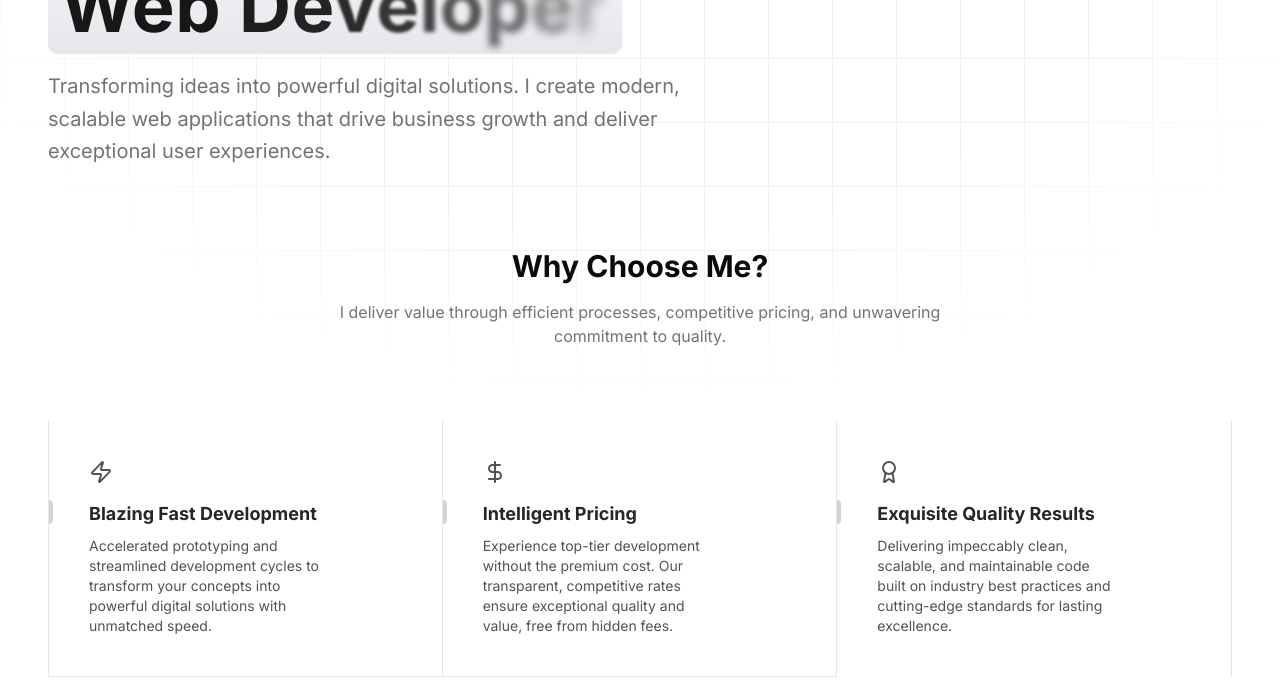
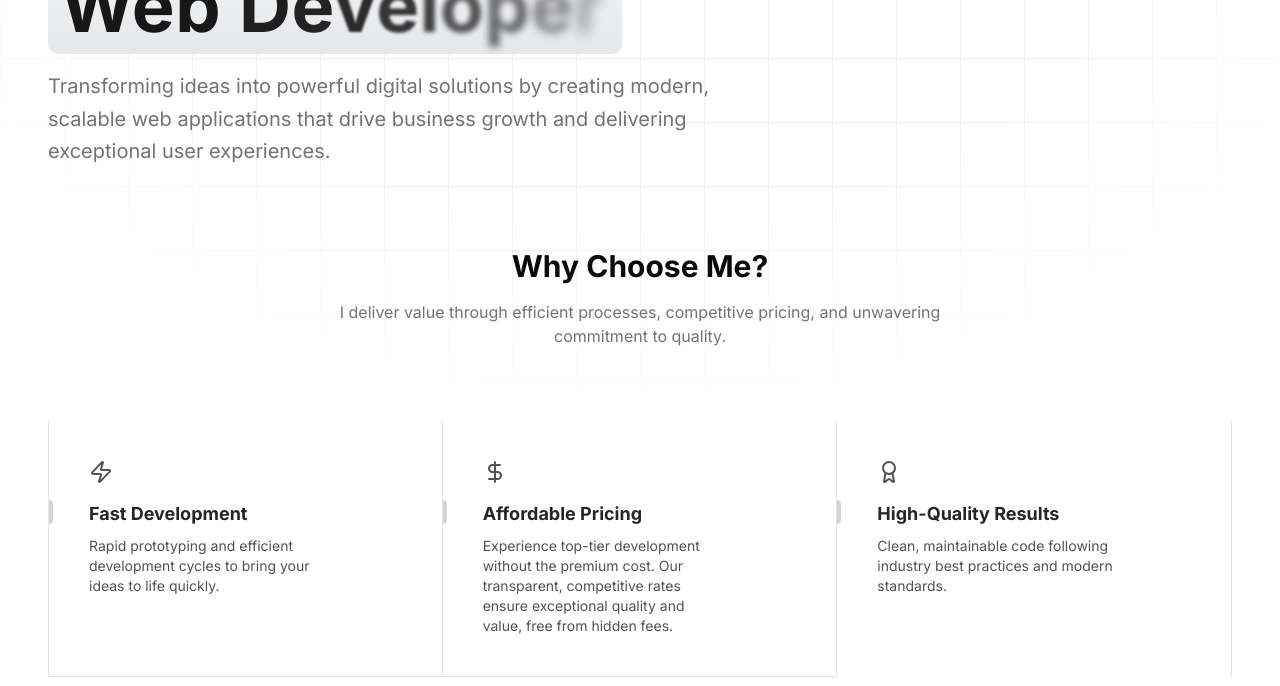
Before and after one commit to NojinNojs/aqsan.dev, a Next.js app: page / in a window 1280 px wide. Shown: the part 262-948 px from the top of the page. Built offline with nearby package versions, Linux system fonts and the light colour scheme; no server answers.

Commit message:
Update Hero component text and refine FeaturesSection titles and descriptions for clarity and impact. Enhance the Hero component's focus on full stack development and improve feature descriptions to better convey value.

```diff
--- a/components/portfolio/Hero.tsx
+++ b/components/portfolio/Hero.tsx
@@ -58,7 +58,7 @@ export default function Hero() {
               <div className="flex flex-col items-center md:items-start gap-4">
                 <motion.div variants={itemVariants} className="text-xl md:text-2xl font-light text-muted-foreground tracking-wide">
                   <ContainerTextFlip
-                    words={["Student", "Problem Solver", "Web Developer"]}
+                    words={["Full Stack Developer", "Problem Solver", "Web Developer", "Photographer"]}
                     interval={3000}
                     className="bg-transparent shadow-none"
                     textClassName="text-primary"
@@ -69,8 +69,8 @@ export default function Hero() {
                   variants={itemVariants}
                   className="text-lg md:text-xl text-muted-foreground leading-relaxed max-w-2xl"
                 >
-                  Transforming ideas into powerful digital solutions. I create modern, scalable web applications that drive
-                  business growth and deliver exceptional user experiences.
+                  Transforming ideas into powerful digital solutions by creating modern, scalable web applications that drive
+                  business growth and delivering exceptional user experiences.
                 </motion.p>
               </div>
             </div>
--- a/components/ui/features-section.tsx
+++ b/components/ui/features-section.tsx
@@ -1,28 +1,24 @@
 import { cn } from "@/lib/utils";
-import {
-  Zap,
-  DollarSign,
-  Award
-} from "lucide-react";
+import { Zap, DollarSign, Award } from "lucide-react";
 
 export default function FeaturesSection() {
   const features = [
     {
-      title: "Blazing Fast Development",
+      title: "Fast Development",
       description:
-        "Accelerated prototyping and streamlined development cycles to transform your concepts into powerful digital solutions with unmatched speed.",
+        "Rapid prototyping and efficient development cycles to bring your ideas to life quickly.",
       icon: <Zap />,
     },
     {
-      title: "Intelligent Pricing",
+      title: "Affordable Pricing",
       description:
         "Experience top-tier development without the premium cost. Our transparent, competitive rates ensure exceptional quality and value, free from hidden fees.",
       icon: <DollarSign />,
     },
     {
-      title: "Exquisite Quality Results",
+      title: "High-Quality Results",
       description:
-        "Delivering impeccably clean, scalable, and maintainable code built on industry best practices and cutting-edge standards for lasting excellence.",
+        "Clean, maintainable code following industry best practices and modern standards.",
       icon: <Award />,
     },
   ];
```
